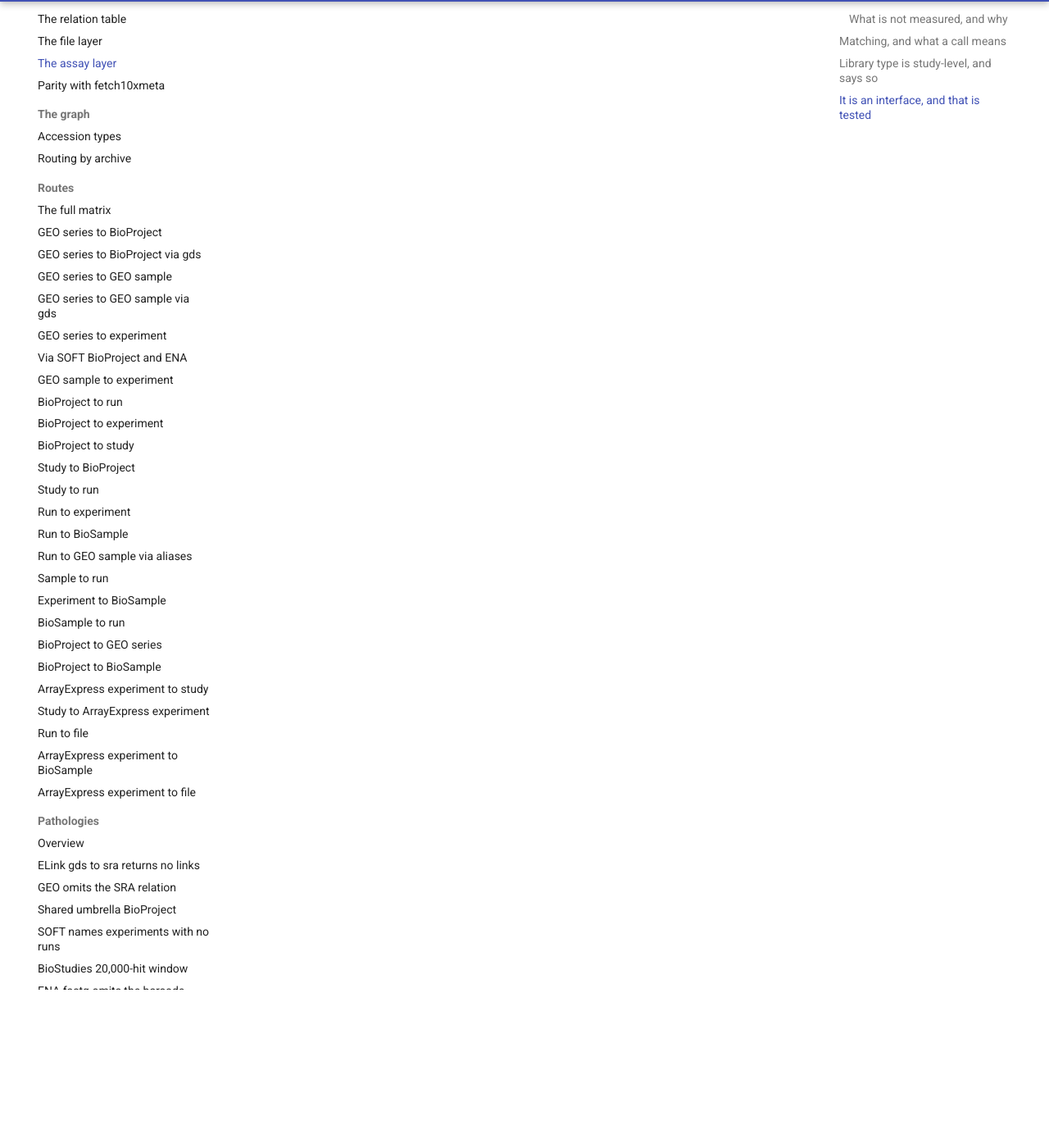
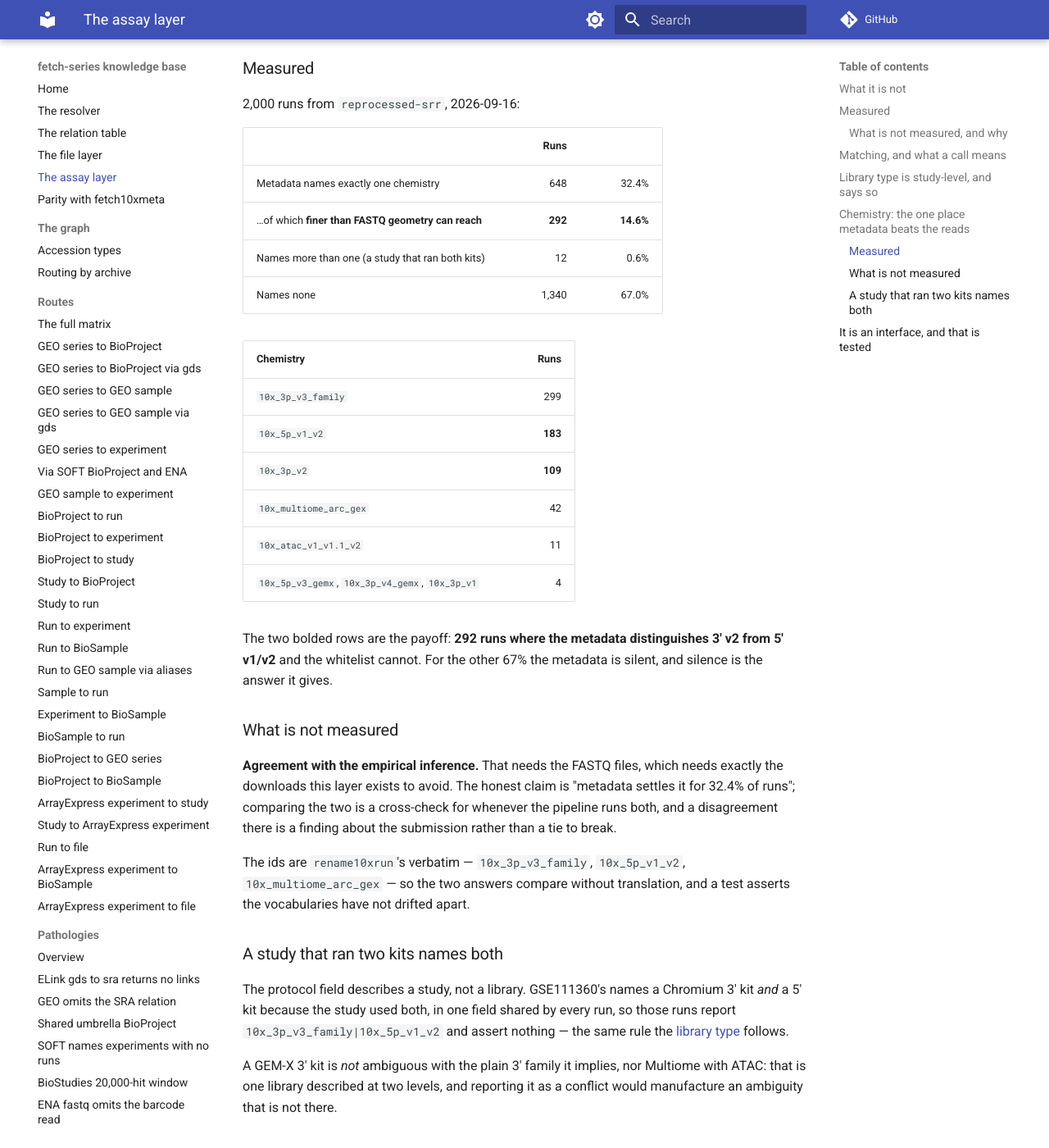
Before and after one commit to cellgeni/fetch-series, an MkDocs documentation site: the page built from docs/assays.md, in a window 1280 px wide and 1400 px high, scrolled down 2746 px. Shown: the whole window at 82% size. Built offline with MkDocs 1.6.1 and Material for MkDocs 9.7.7, drawn with Linux system fonts in a browser that asks for light colours; comment, search, counter and statistics services are not loaded; some of the changed text lies outside the part shown.

Commit message:
docs: chemistry from metadata; 32.4% named, 14.6% finer than geometry can reach
292 of 2,000 runs land on a chemistry the FASTQ whitelist cannot distinguish --
3' v2 against 5' v1/v2, which share a barcode length, a UMI length and a
whitelist, and which the incumbent warns it cannot separate.

Agreement with the empirical inference is deliberately not claimed: it needs the
FASTQ files, which needs the downloads this layer exists to avoid.

Co-Authored-By: Claude Opus 5 <noreply@anthropic.com>

````diff
--- a/docs/assays.md
+++ b/docs/assays.md
@@ -13,7 +13,12 @@ plain in it.
 
 ```bash
 fetch screen GSE109816            # exits 2; nothing here is 10x
-fetch screen GSE111360 --explain  # every run, with the phrases the call rests on
+fetch screen GSE111360 --explain  # every run, with the phrases each call rests on
+```
+
+```
+run          assay  library_type  chemistry
+SRR6798781   10x    VDJ|GEX       10x_5p_v1_v2
 ```
 
 ## What it is not
@@ -102,6 +107,71 @@ checked specific-first — ATAC, VDJ, CRISPR, HTO, ADT, then GEX — because alm
 every protocol says "gene expression" somewhere, so ordering decides
 presentation while the ambiguity rule decides truth.
 
+## Chemistry: the one place metadata beats the reads
+
+`rename10xrun`'s `infer_10x_chemistry.py` decides chemistry from the FASTQ files
+— barcode length, UMI length, which whitelist the barcodes hit. That is the
+right way to decide how reads are parsed, it fails closed, and nothing here
+replaces it.
+
+But it cannot answer everything, and it says so itself, in a warning it emits:
+
+> `737K-august-2016` cannot distinguish 3prime v2 from 5prime v1/v2 by FASTQ
+> geometry alone
+
+Both use a 16 bp barcode, a 10 bp UMI and the same whitelist. Geometry is
+genuinely blind there. **Metadata is not**: a protocol naming a *"Chromium Next
+GEM Single Cell 5' Library & Gel Bead Kit"* settles it, and settles it before
+anything is downloaded.
+
+### Measured
+
+2,000 runs from `reprocessed-srr`, 2026-09-16:
+
+| | Runs | |
+|---|---:|---:|
+| Metadata names exactly one chemistry | 648 | 32.4% |
+| …of which **finer than FASTQ geometry can reach** | **292** | **14.6%** |
+| Names more than one (a study that ran both kits) | 12 | 0.6% |
+| Names none | 1,340 | 67.0% |
+
+| Chemistry | Runs |
+|---|---:|
+| `10x_3p_v3_family` | 299 |
+| `10x_5p_v1_v2` | **183** |
+| `10x_3p_v2` | **109** |
+| `10x_multiome_arc_gex` | 42 |
+| `10x_atac_v1_v1.1_v2` | 11 |
+| `10x_5p_v3_gemx`, `10x_3p_v4_gemx`, `10x_3p_v1` | 4 |
+
+The two bolded rows are the payoff: **292 runs where the metadata distinguishes
+3' v2 from 5' v1/v2** and the whitelist cannot. For the other 67% the metadata
+is silent, and silence is the answer it gives.
+
+### What is not measured
+
+**Agreement with the empirical inference.** That needs the FASTQ files, which
+needs exactly the downloads this layer exists to avoid. The honest claim is
+"metadata settles it for 32.4% of runs"; comparing the two is a cross-check for
+whenever the pipeline runs both, and a disagreement there is a finding about the
+submission rather than a tie to break.
+
+The ids are `rename10xrun`'s verbatim — `10x_3p_v3_family`, `10x_5p_v1_v2`,
+`10x_multiome_arc_gex` — so the two answers compare without translation, and a
+test asserts the vocabularies have not drifted apart.
+
+### A study that ran two kits names both
+
+The protocol field describes a study, not a library. GSE111360's names a
+Chromium 3' kit *and* a 5' kit because the study used both, in one field shared
+by every run, so those runs report `10x_3p_v3_family|10x_5p_v1_v2` and assert
+nothing — the same rule the [library type](#library-type-is-study-level-and-says-so)
+follows.
+
+A GEM-X 3' kit is *not* ambiguous with the plain 3' family it implies, nor
+Multiome with ATAC: that is one library described at two levels, and reporting
+it as a conflict would manufacture an ambiguity that is not there.
+
 ## It is an interface, and that is tested
 
 An interface proven against a single implementation is not proven. Smart-seq is
````
